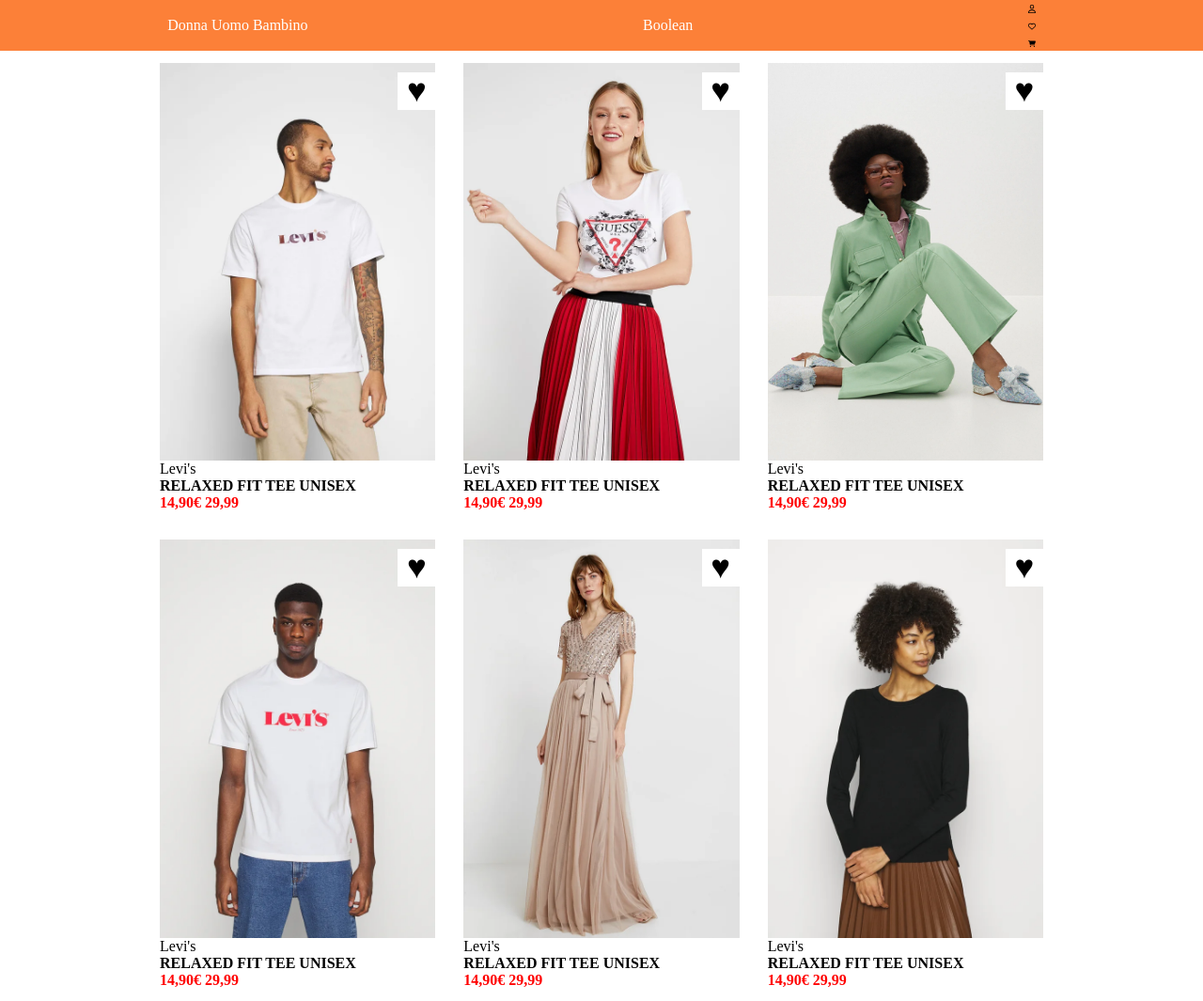
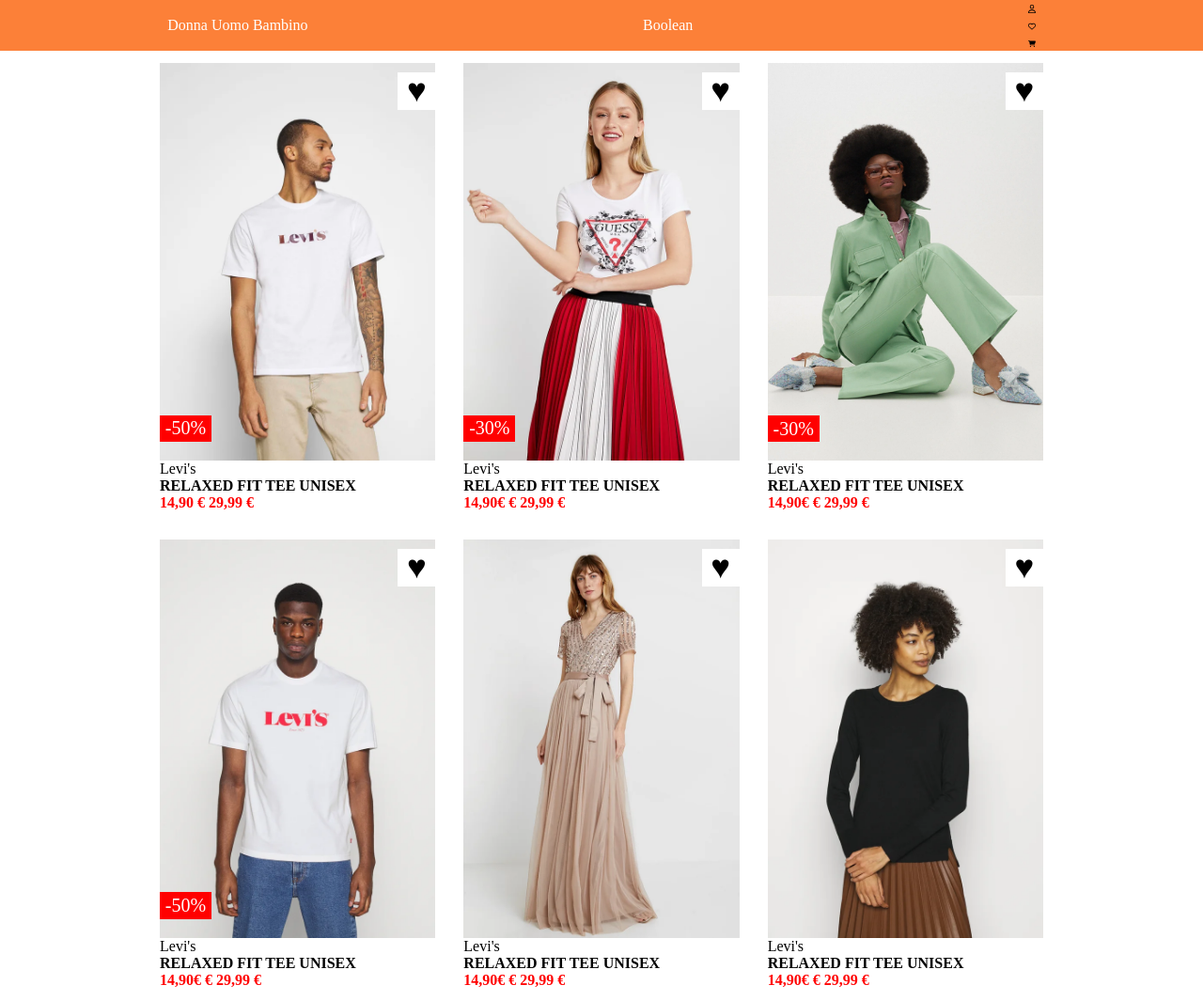
Before and after one commit to ElonaHoxhaj96/html-css-boolando, a plain HTML site: page index.html in a window 1280 px wide. Shown: the whole page at 94% size. Drawn offline with Linux system fonts and the light colour scheme.

Commit message:
aggiunta dei discout

```diff
--- a/index.html
+++ b/index.html
@@ -43,6 +43,7 @@
                 <div class="contenitore-immagine">
                     <img src ="img/1.webp" class="inmagini">
                     <span class="cuore-nero">&hearts;</span>
+                    <div class="discount"> -50% </div>
 
 
                 </div>
@@ -56,7 +57,7 @@
 
                     </div>
 
-                    <div class="prezzo"> 14,90€ <span class="vecchi-prezzo">29,99</span>
+                    <div class="prezzo"> 14,90	&euro; <span class="vecchi-prezzo">29,99 &euro;</span>
 
                     </div>
 
@@ -73,6 +74,7 @@
                 <div class="contenitore-immagine">
                     <img src ="img/2.webp" class="inmagini">
                     <span class="cuore-nero">&hearts;</span>
+                    <div class="discount"> -30% </div>
 
 
                 </div>
@@ -87,7 +89,7 @@
 
                     </div>
 
-                    <div class="prezzo"> 14,90€ <span class="vecchi-prezzo">29,99</span>
+                    <div class="prezzo"> 14,90€ &euro; <span class="vecchi-prezzo">29,99 &euro;
 
                     </div>
 
@@ -104,6 +106,7 @@
                 <div class="contenitore-immagine">
                     <img src ="img/3.webp" class="inmagini">
                     <span class="cuore-nero">&hearts;</span>
+                    <div class="discount"> -30% </div>
 
 
 
@@ -119,7 +122,7 @@
 
                     </div>
 
-                    <div class="prezzo"> 14,90€ <span class="vecchi-prezzo">29,99</span>
+                    <div class="prezzo"> 14,90€ &euro; <span class="vecchi-prezzo">29,99 &euro;
 
                     </div>
 
@@ -136,6 +139,7 @@
                 <div class="contenitore-immagine">
                     <img src ="img/4.webp" class="inmagini">
                     <span class="cuore-nero">&hearts;</span>
+                    <div class="discount"> -50% </div>
 
 
 
@@ -151,7 +155,7 @@
 
                     </div>
 
-                    <div class="prezzo"> 14,90€ <span class="vecchi-prezzo">29,99</span>
+                    <div class="prezzo"> 14,90€ &euro; <span class="vecchi-prezzo">29,99 &euro;
 
                     </div>
 
@@ -182,7 +186,7 @@
 
                     </div>
 
-                    <div class="prezzo"> 14,90€ <span class="vecchi-prezzo">29,99</span>
+                    <div class="prezzo"> 14,90€ &euro; <span class="vecchi-prezzo">29,99 &euro;
 
                     </div>
 
@@ -213,7 +217,7 @@
 
                     </div>
 
-                    <div class="prezzo"> 14,90€ <span class="vecchi-prezzo">29,99</span>
+                    <div class="prezzo"> 14,90€ &euro; <span class="vecchi-prezzo">29,99 &euro;
 
                     </div>
 
--- a/style.css
+++ b/style.css
@@ -82,6 +82,23 @@ main{
 }
 
 
+/*setting discount*/
+
+.discount{
+    background-color: red;
+    color: white;
+    font-size: 20px;
+    width: auto;
+    padding: 1% 2%;
+    position: absolute;
+    bottom: 20px;
+    left: 0;
+
+}
+
+
+
+
 
 /* setting testo prodotti*/
 
```
